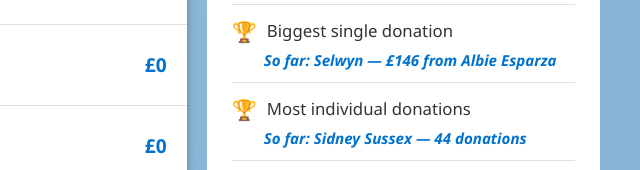
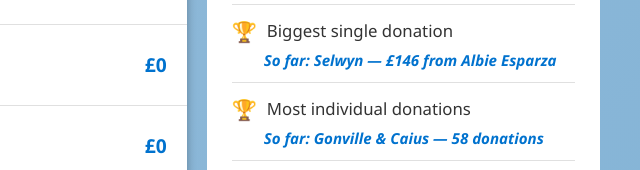
Before and after one commit to cambridgefundrace/cambridgefundrace.github.io, a plain HTML site: page index.html in a window 1280 px wide. Shown: the part 1889-2059 px from the top of the page, 640-1280 px from the left. Drawn offline with nearby package versions, Linux system fonts and the light colour scheme; no server answers; a script that the page names is missing; a web font is replaced by a local one.

Commit message:
Caius most donations

```diff
--- a/index.html
+++ b/index.html
@@ -624,7 +624,7 @@
                         </li>
                         <li>
                             <span class="goal-text">Most individual donations</span>
-                            <span class="prize">So far: Sidney Sussex — 44 donations</span>
+                            <span class="prize">So far: Gonville &amp; Caius — 58 donations</span>
                         </li>
                         <li>
                             <span class="goal-text">Most creative fundraising event</span>
```
